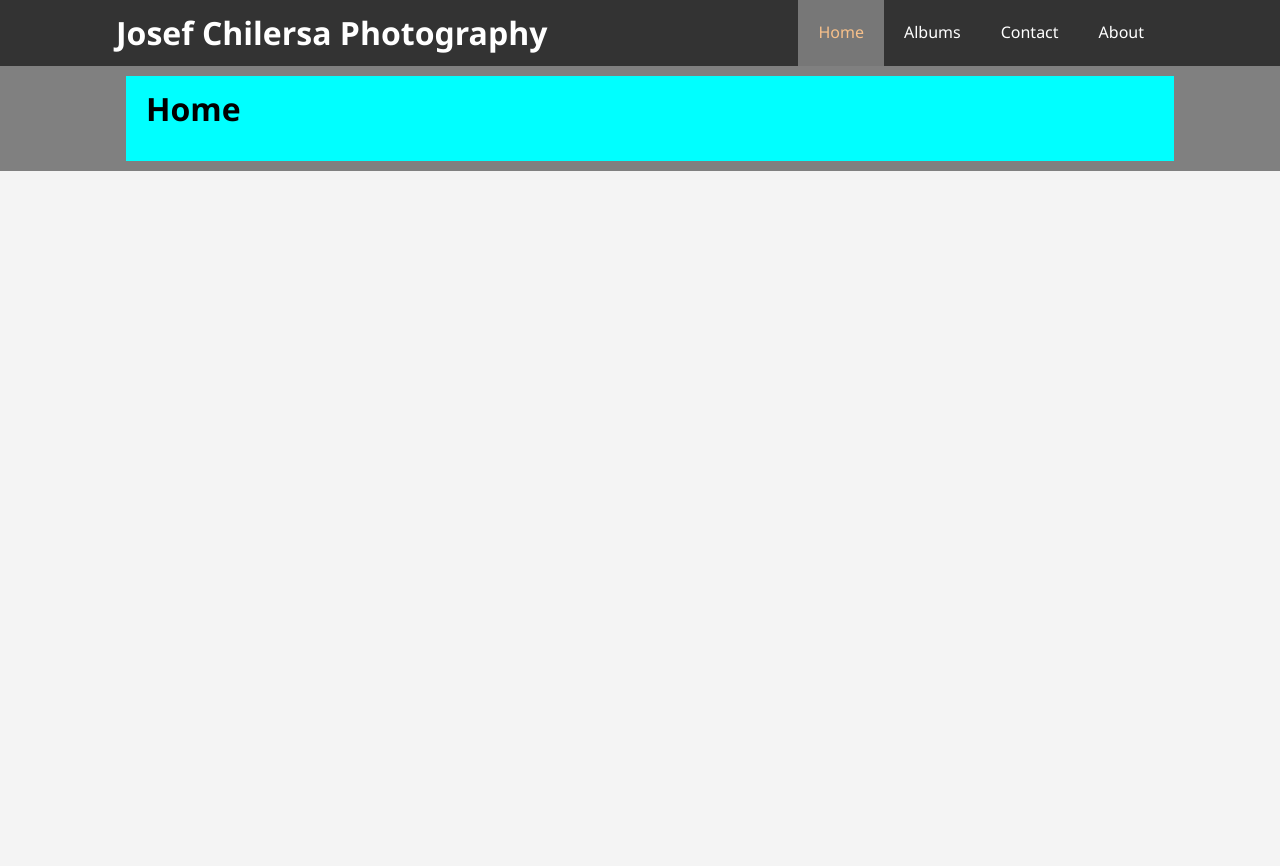
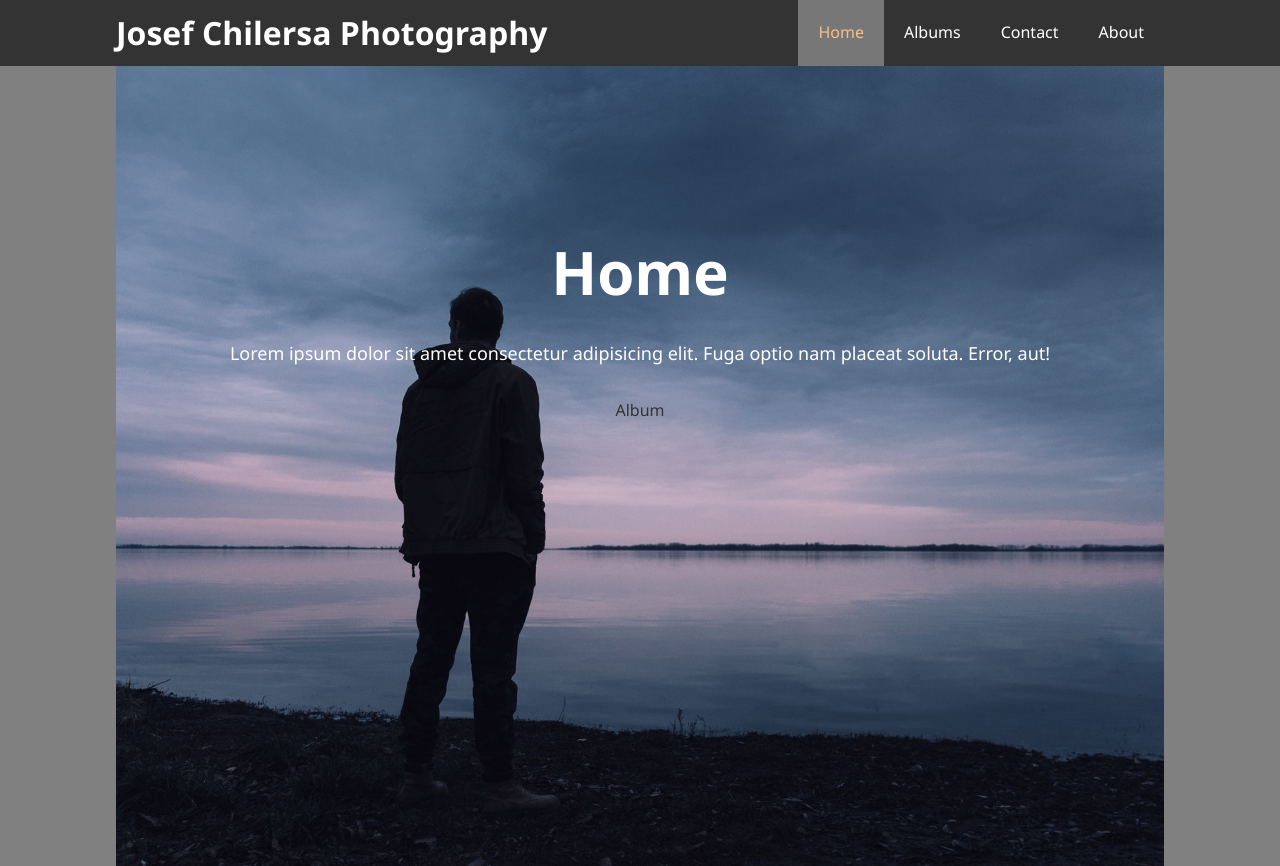
Before and after one commit to frameiteasy/photo-gallery, a React (Create React App) app: page / in a window 1280 px wide. Before the commit the page ends 800 px from the top, so only its background shows below. Built offline with nearby package versions, Linux system fonts and the light colour scheme.

Commit message:
home styling

```diff
--- a/src/pages/home/Home.tsx
+++ b/src/pages/home/Home.tsx
@@ -4,7 +4,14 @@ import './home.scss';
 const Home: React.FC = () => {
     return(
         <div className="home__wrapper">
-            <h1>Home</h1>
+            <div className="home__container">
+                <div className="home__content">
+                    <h1>Home</h1>
+                    <p className='home__lead'>Lorem ipsum dolor sit amet consectetur adipisicing elit. Fuga optio nam placeat soluta. Error, aut!</p>
+                    <a className='home__btn' href="album"> Album </a>
+                </div>
+            </div>
+
         </div>
     );
 }
--- a/src/pages/home/home.scss
+++ b/src/pages/home/home.scss
@@ -1,11 +1,24 @@
-$color: aqua;
+.home__wrapper {
+  background: url(../../../assets/img/showcase.jpg) no-repeat center center/cover;
+  height: 800px;
+}
 
-.home__wrapper {
-  padding: 20px;
-  margin: 10px;
-  display: display-box;
-  align-items: center;
-  background-color: $color;
-  width: 100%;
-  height: 100%;
+.home__content {
+  color: #fff;
+  text-align: center;
+  padding-top: 170px;
 }
+
+.home__content h1 {
+  font-size: 60px;
+  line-height: 1.2em;
+}
+
+.home__content p {
+  padding-bottom: 20px;
+  line-height: 1.7em;
+}
+
+.home__lead {
+  font-size: 18px;;
+}
```
